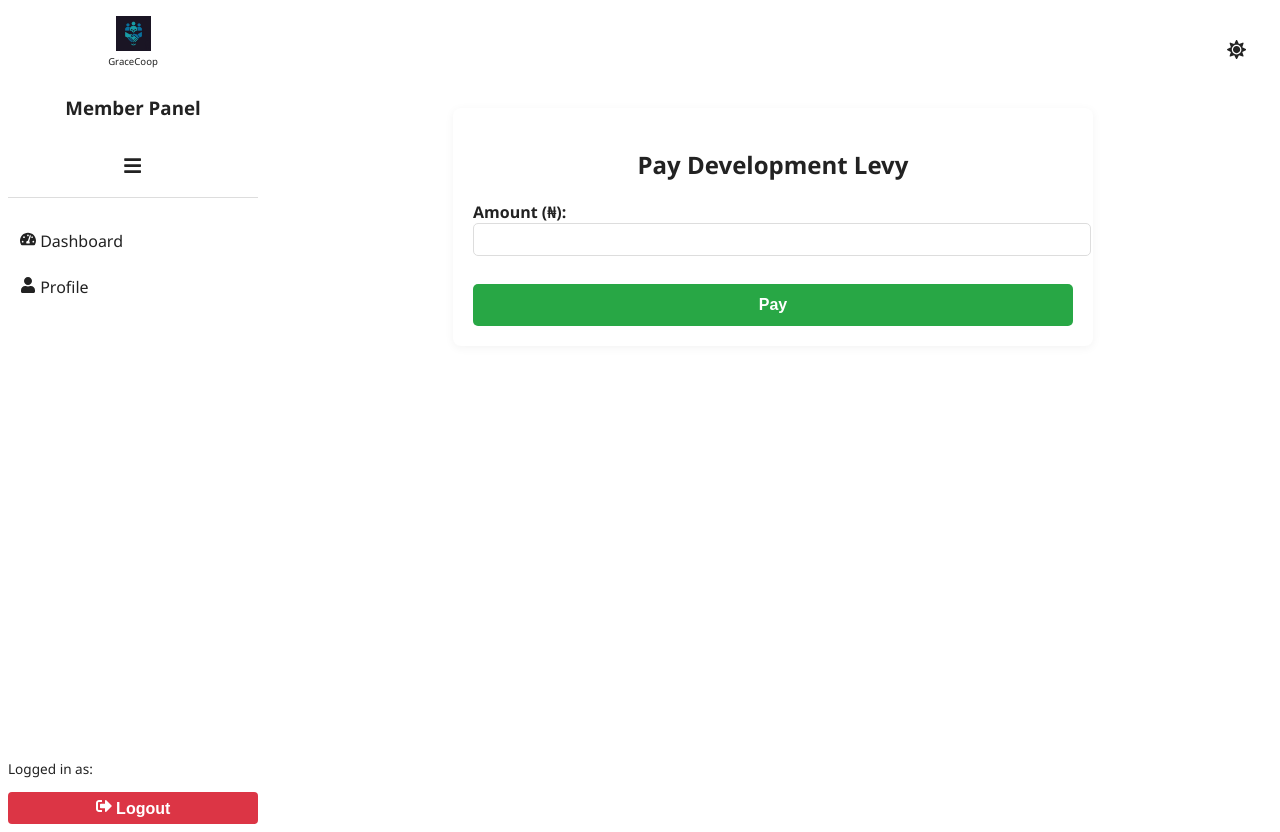
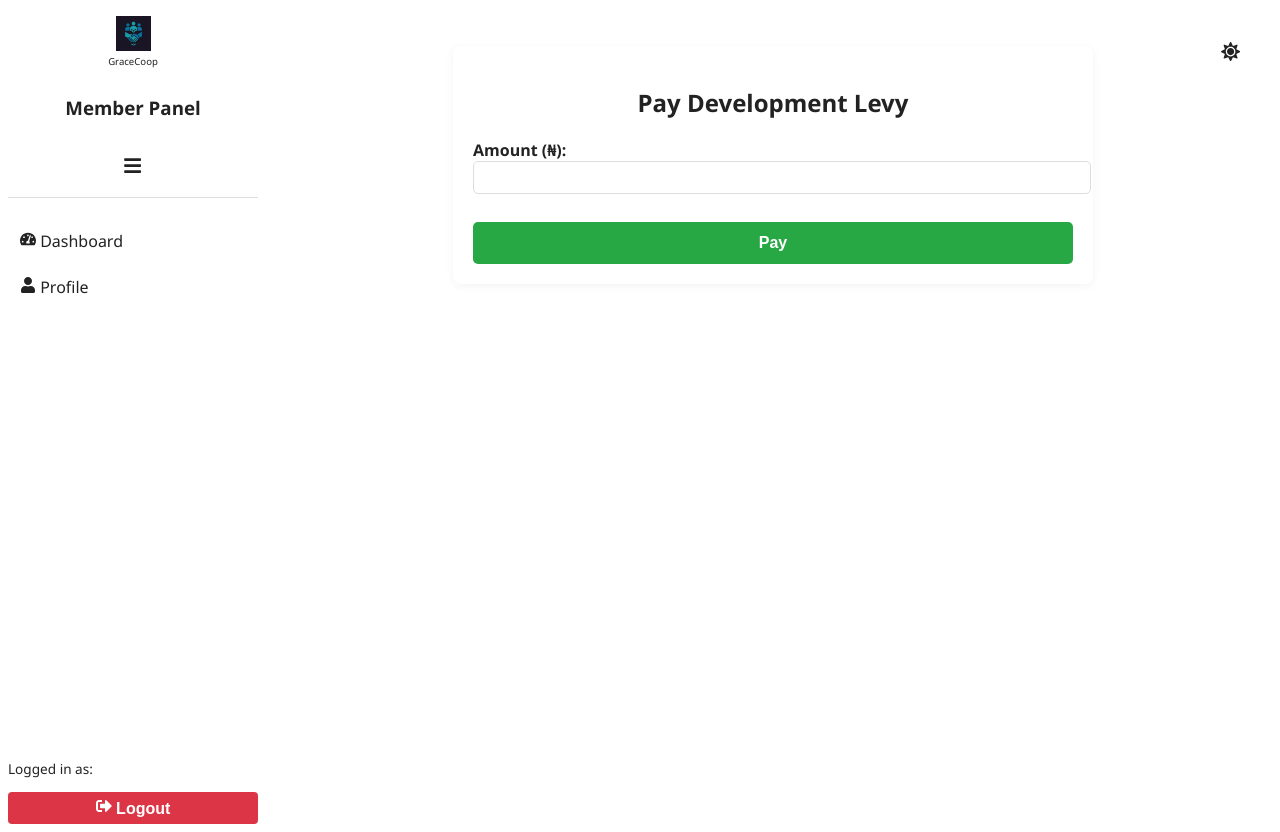
Before and after one commit to forte001/GraceCoop, a React (Create React App) app in the folder frontend/: page /member/pay/levy in a window 1280 px wide. Built offline with nearby package versions, Linux system fonts and the light colour scheme; no server answers.

Commit message:
Adjust the mode switch toggles in the admin layout from blocking other components

```diff
--- a/frontend/src/layouts/AdminLayout.js
+++ b/frontend/src/layouts/AdminLayout.js
@@ -2,7 +2,7 @@
 import { ThemeContext } from '../components/ThemeContext';
 import { Link, Outlet, useLocation, useNavigate } from 'react-router-dom';
 import { FaBars, FaTachometerAlt, FaUsers, FaMoneyBill, FaCog,
-  FaHandshake, FaBullhorn, FaFileAlt, FaSignOutAlt } from 'react-icons/fa';
+  FaHandshake, FaBullhorn, FaFileAlt, FaSignOutAlt, FaMoon, FaSun, FaDesktop,} from 'react-icons/fa';
 import '../styles/admin/AdminLayout.css';
 
 const AdminLayout = () => {
@@ -39,6 +39,19 @@
   const togglePaymentsMenu = () => setIsPaymentsOpen(prev => !prev);
   const toggleSettingsMenu = () => setIsSettingsOpen(prev => !prev);
   const toggleReportsMenu = () => setIsReportsOpen(prev => !prev);
+
+  const renderThemeIcon = () => {
+      switch (theme) {
+        case 'light': return <FaSun />;
+        case 'dark': return <FaMoon />;
+        default: return <FaDesktop />;
+      }
+    };
+
+  const cycleTheme = () => {
+    const nextTheme = theme === 'light' ? 'dark' : theme === 'dark' ? 'system' : 'light';
+    setTheme(nextTheme);
+  };
 
   return (
     <div className={`admin-layout ${isSidebarCollapsed ? 'collapsed' : ''}`}>
@@ -145,30 +158,11 @@
       </aside>
 
       <main className="main-content">
-        <div className="theme-toggle-floating">
-          <button
-            className={`theme-toggle-btn ${theme === 'light' ? 'active' : ''}`}
-            onClick={() => setTheme('light')}
-            title="Light mode"
-          >
-            🌞
-          </button>
-          <button
-            className={`theme-toggle-btn ${theme === 'dark' ? 'active' : ''}`}
-            onClick={() => setTheme('dark')}
-            title="Dark mode"
-          >
-            🌙
-          </button>
-          <button
-            className={`theme-toggle-btn ${theme === 'system' ? 'active' : ''}`}
-            onClick={() => setTheme('system')}
-            title="System default"
-          >
-            🖥
-          </button>
-        </div>
-
+        <div className="theme-toggle-container">
+        <button className="theme-toggle-btn" onClick={cycleTheme} title={`Theme: ${theme}`}>
+          {renderThemeIcon()}
+        </button>
+      </div>
         <Outlet />
       </main>
     </div>
--- a/frontend/src/layouts/MemberLayout.js
+++ b/frontend/src/layouts/MemberLayout.js
@@ -3,7 +3,7 @@
 import { MemberContext } from '../components/MemberContext';
 import { ThemeContext } from '../components/ThemeContext';
 import { FaMoon, FaSun, FaDesktop, FaBars, FaTachometerAlt,
-  FaUser, FaMoneyBill, FaCog, FaFileAlt, FaHandshake, FaSignOutAlt } from 'react-icons/fa';
+  FaUser, FaMoneyBill, FaCog, FaHandshake, FaSignOutAlt } from 'react-icons/fa';
 import '../styles/members/MemberLayout.css';
 import Spinner from '../components/Spinner';
 
--- a/frontend/src/pages/admin/Loan/AdminDisbursementsLogs.js
+++ b/frontend/src/pages/admin/Loan/AdminDisbursementsLogs.js
@@ -41,9 +41,9 @@
 
   const previewExportData = (data || []).map(transformExportLog);
 
-  // using the new reusable exportHelper
-  const { exportToExcel, exportToCSV, exportToPDF } = exportHelper({
-    data,
+    const { exportToExcel, exportToCSV, exportToPDF } = exportHelper({
+    url: '/admin/loan/disbursements-admin/',
+    filters,
     transformFn: transformExportLog,
     columns: [
       'Reference',
@@ -56,6 +56,7 @@
     fileName: 'disbursements',
     reportTitle: 'Loan Disbursement Logs'
   });
+
 
   return (
     <div className="loan-management">
--- a/frontend/src/styles/admin/AdminLayout.css
+++ b/frontend/src/styles/admin/AdminLayout.css
@@ -113,40 +113,25 @@
   background-color: #c82333;
 }
 
-.theme-toggle-floating {
-  position: fixed;
-  top: 20px;
-  right: 30px;
-  z-index: 999;
-  display: flex;
-  gap: 8px;
-  background-color: var(--bg-color);
-  padding: 6px 10px;
-  border-radius: 8px;
-  box-shadow: 0 0 8px rgba(0,0,0,0.1);
-  border: 1px solid rgba(0,0,0,0.05);
+.theme-toggle-container {
+  position: absolute;
+  top: 1rem;
+  right: 1rem;
+  z-index: 10;
 }
 
 .theme-toggle-btn {
   background: transparent;
-  border: 1px solid var(--text-color);
-  color: var(--text-color);
-  padding: 6px 10px;
-  border-radius: 5px;
+  border: none;
+  font-size: 1.3rem;
   cursor: pointer;
-  transition: background-color 0.2s ease-in-out;
-  font-size: 16px;
+  transition: transform 0.2s ease;
 }
 
 .theme-toggle-btn:hover {
-  background-color: rgba(0, 0, 0, 0.05);
+  transform: scale(1.2);
 }
 
-.theme-toggle-btn.active {
-  background-color: var(--accent-dark, #2563eb);
-  color: white;
-  border-color: transparent;
-}
 
 .main-content {
   flex-grow: 1;
```
